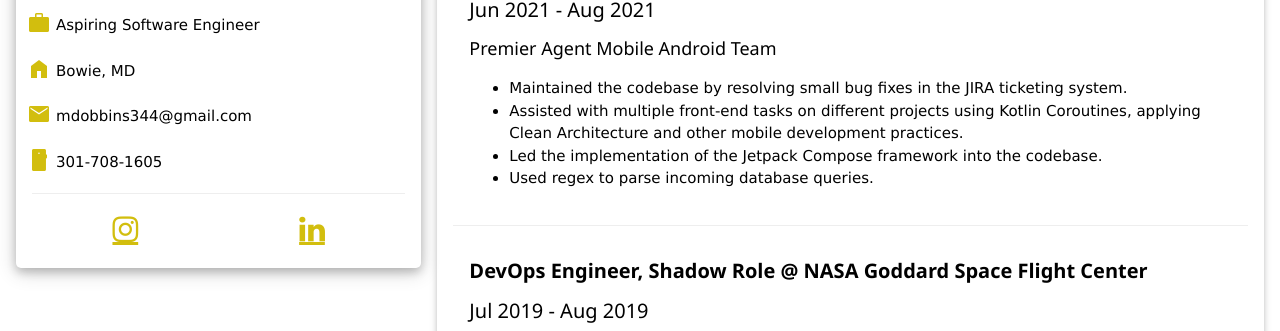
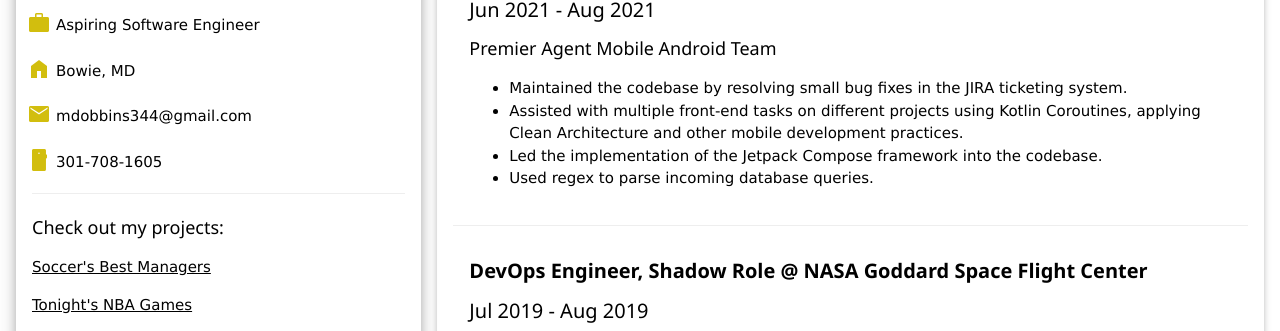
Before and after one commit to MDobbins344/MDobbins344.github.io, a plain HTML site: page index.html in a window 1280 px wide. Shown: the part 469-800 px from the top of the page. Drawn offline with nearby package versions, Linux system fonts and the light colour scheme.

Commit message:
added projects section back

```diff
--- a/index.html
+++ b/index.html
@@ -29,6 +29,10 @@
                         <p><span class="material-symbols-outlined">home</span>Bowie, MD</p>
                         <p><span class="material-symbols-outlined">mail</span>mdobbins344@gmail.com</p> <!-- ***  LOOK INTO ADDING A LINK TO THIS -->
                         <p><span class="material-symbols-outlined">smartphone</span>301-708-1605</p>
+                        <hr>
+                        <h5>Check out my projects:</h5>
+                        <p><a href="/futty.html" target="_blank" rel="noopener noreferrer">Soccer's Best Managers</a></p>
+                        <p><a href="/tonight_games.html" target="_blank" rel="noopener noreferrer">Tonight's NBA Games</a></p>
                         <hr>
                         <div id="addMe">
                             <a href="https://www.instagram.com/md_ed1ts/" target="_blank" rel="noopener noreferrer" class="fa fa-instagram addMe fa-2x"></a>
```
